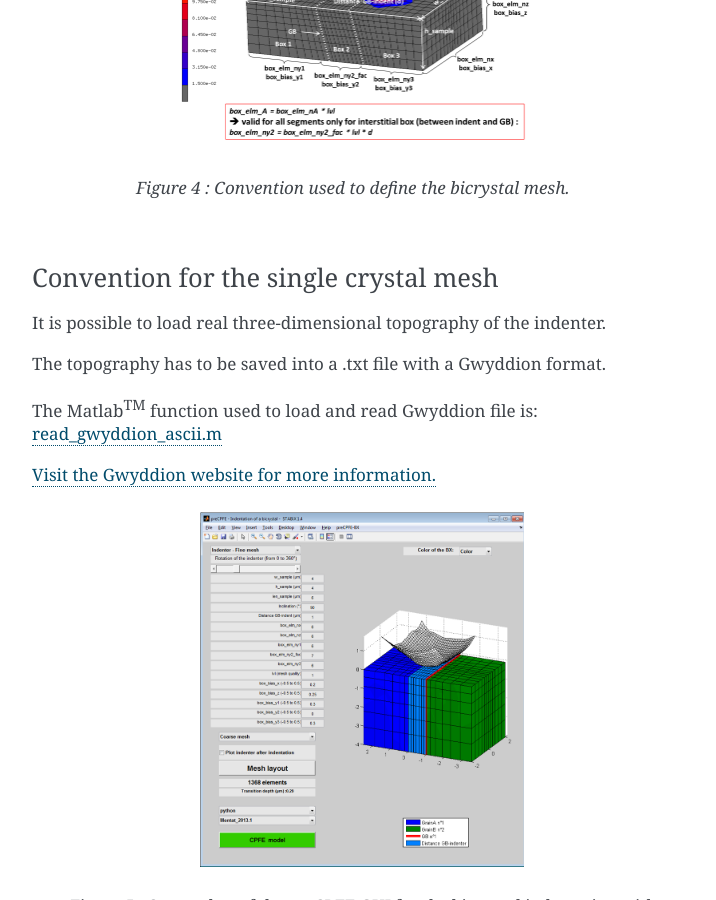
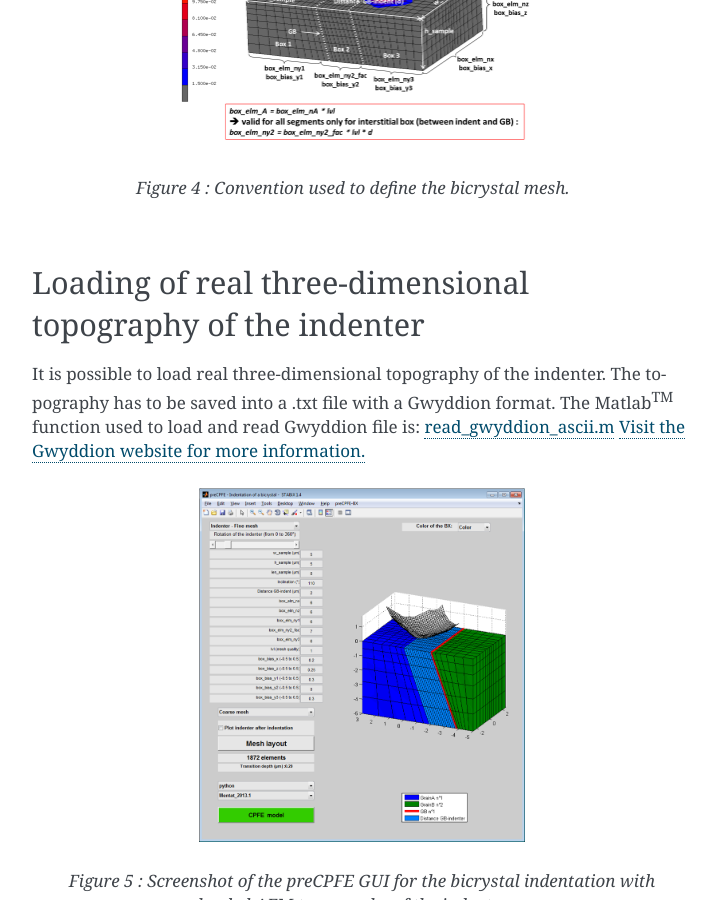
Before and after one commit to stabix/stabix, a Sphinx documentation site: the page built from doc/preCPFE_gui.rst, in a window 1280 px wide and 900 px high, scrolled down 2301 px. Shown: the whole window, without its empty margins (388-1104 px from the left). Built offline with Sphinx 7.4.7, drawn with Linux system fonts in a browser that asks for light colours; some of the changed text lies outside the part shown.

Commit message:
updated doc and beginning of release renamed preCPFE functions... reunification of code for generations of buttons of preCPFE GUIs

```diff
--- a/doc/preCPFE_gui.rst
+++ b/doc/preCPFE_gui.rst
@@ -58,15 +58,12 @@ Convention for the bicrystal mesh
 
    *Figure 4 : Convention used to define the bicrystal mesh.*
 
-Convention for the single crystal mesh
-**************************************
+Loading of real three-dimensional topography of the indenter
+------------------------------------------------------------
 
 It is possible to load real three-dimensional topography of the indenter.
-
 The topography has to be saved into a .txt file with a Gwyddion format.
-
 The |matlab| function used to load and read Gwyddion file is: `read_gwyddion_ascii.m <https://github.com/czambaldi/stabix/blob/master/gwyddion/read_gwyddion_ascii.m>`_
-
 `Visit the Gwyddion website for more information. <http://gwyddion.net/>`_
 
 ..    include:: <isonum.txt>
```
Also changed, not shown: doc/_pictures/GUIs/BX_preproc_GUI_AFM_topo_indenter.png, doc/_pictures/GUIs/SX_preproc_GUI.png, 15 other files.
